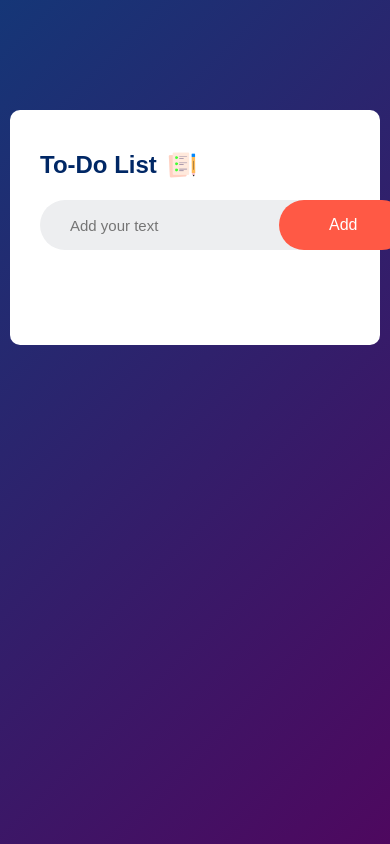
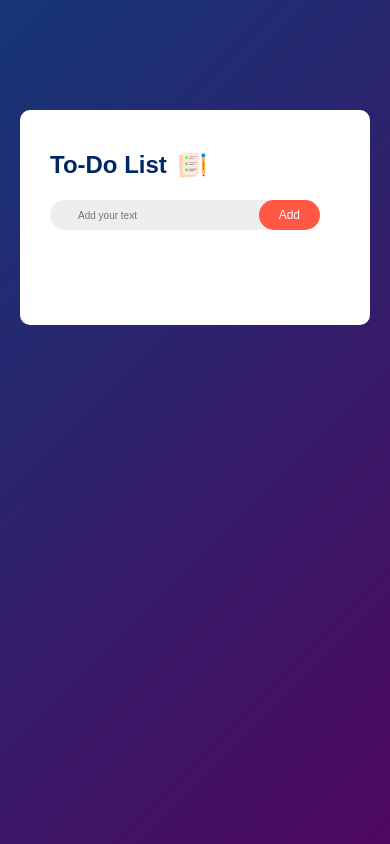
Before and after one commit to Arafahmed1314/To-Do-List-By-Araf, a plain HTML site: page index.html in a window 390 px wide. Drawn offline with Linux system fonts and the light colour scheme.

Commit message:
final responsive

```diff
--- a/index.css
+++ b/index.css
@@ -97,11 +97,23 @@ ul li span{
 ul li span:hover{
     background: #edeef0;
 }
-@media screen and (max-width: 500px) {
+@media screen and (max-width: 400px) {
    .todo-app{
-    max-width: 420px;
+    max-width: 350px;
     width: 100%;
+    overflow: hidden;
    }
+   button{
+    padding: 8px 20px;
+    font-size: 12px;
+    border-radius: 40px;
+}
+input{
+
+    background: transparent;
+    padding: 8px;
+    font-size: 10px;
+}
    .row{
 margin-right: 20px;
    }
```
